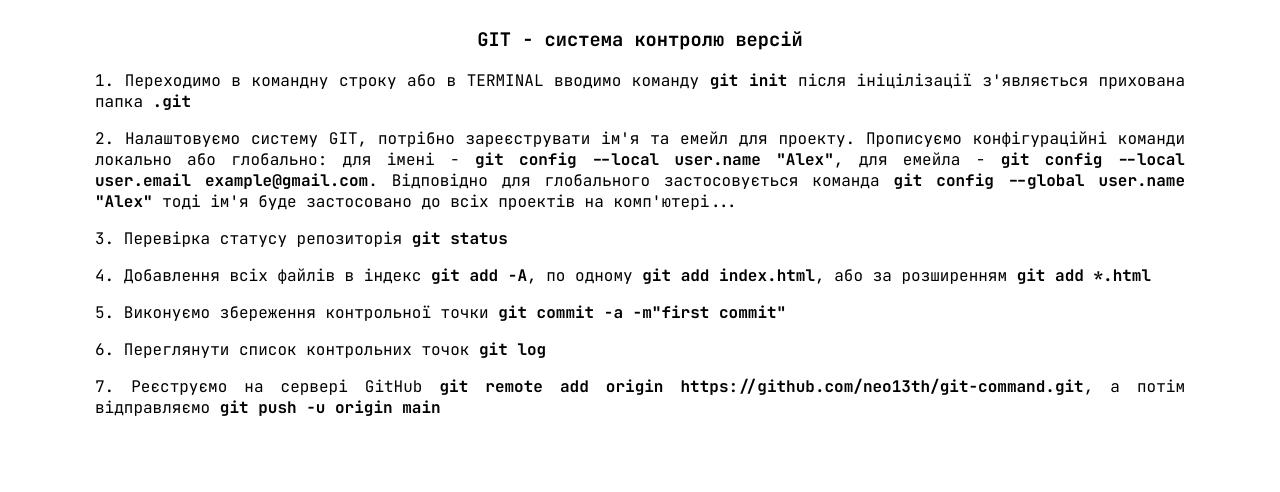
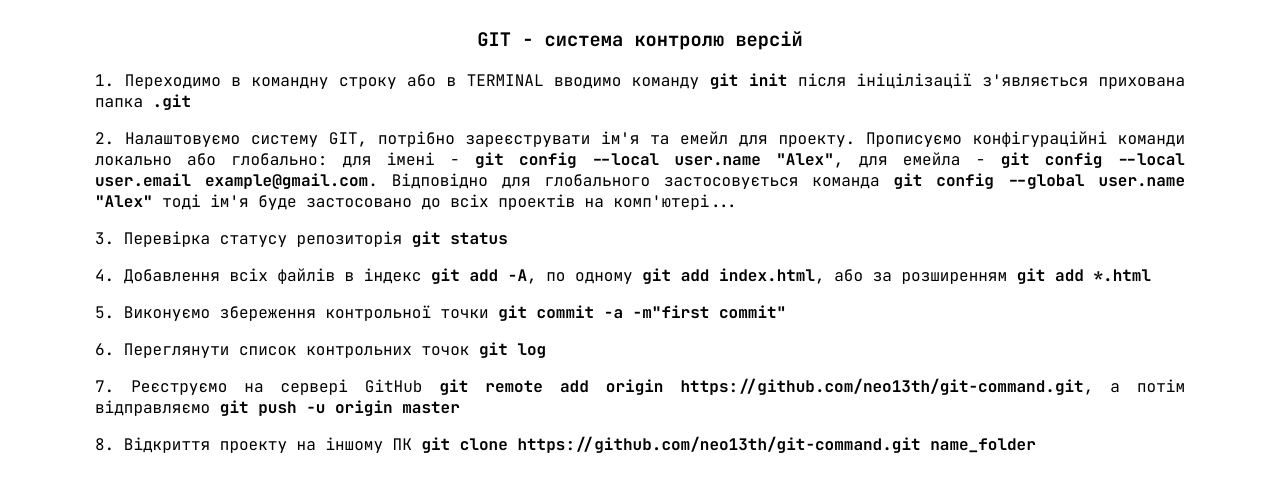
Before and after one commit to neo13th/git-command, a plain HTML site: page index.html in a window 1280 px wide. Drawn offline with Linux system fonts and the light colour scheme.

Commit message:
index.html mod

```diff
--- a/index.html
+++ b/index.html
@@ -16,7 +16,8 @@
             <p>4. Добавлення  всіх файлів в індекс <b>git add -A</b>, по одному <b>git add index.html</b>, або за розширенням <b>git add *.html</b></p>
             <p>5. Виконуємо збереження контрольної точки <b>git commit -a -m"first commit"</b></p>
             <p>6. Переглянути список контрольних точок <b>git log</b></p>
-            <p>7. Реєструємо на сервері GitHub <b>git remote add origin https://github.com/neo13th/git-command.git</b>, а потім відправляємо <b>git push -u origin main</b></p>
+            <p>7. Реєструємо на сервері GitHub <b>git remote add origin https://github.com/neo13th/git-command.git</b>, а потім відправляємо <b>git push -u origin master</b></p>
+            <p>8. Відкриття проекту на іншому ПК <b>git clone https://github.com/neo13th/git-command.git name_folder</b></p>
         </div>
     </div>
 </body>
```
